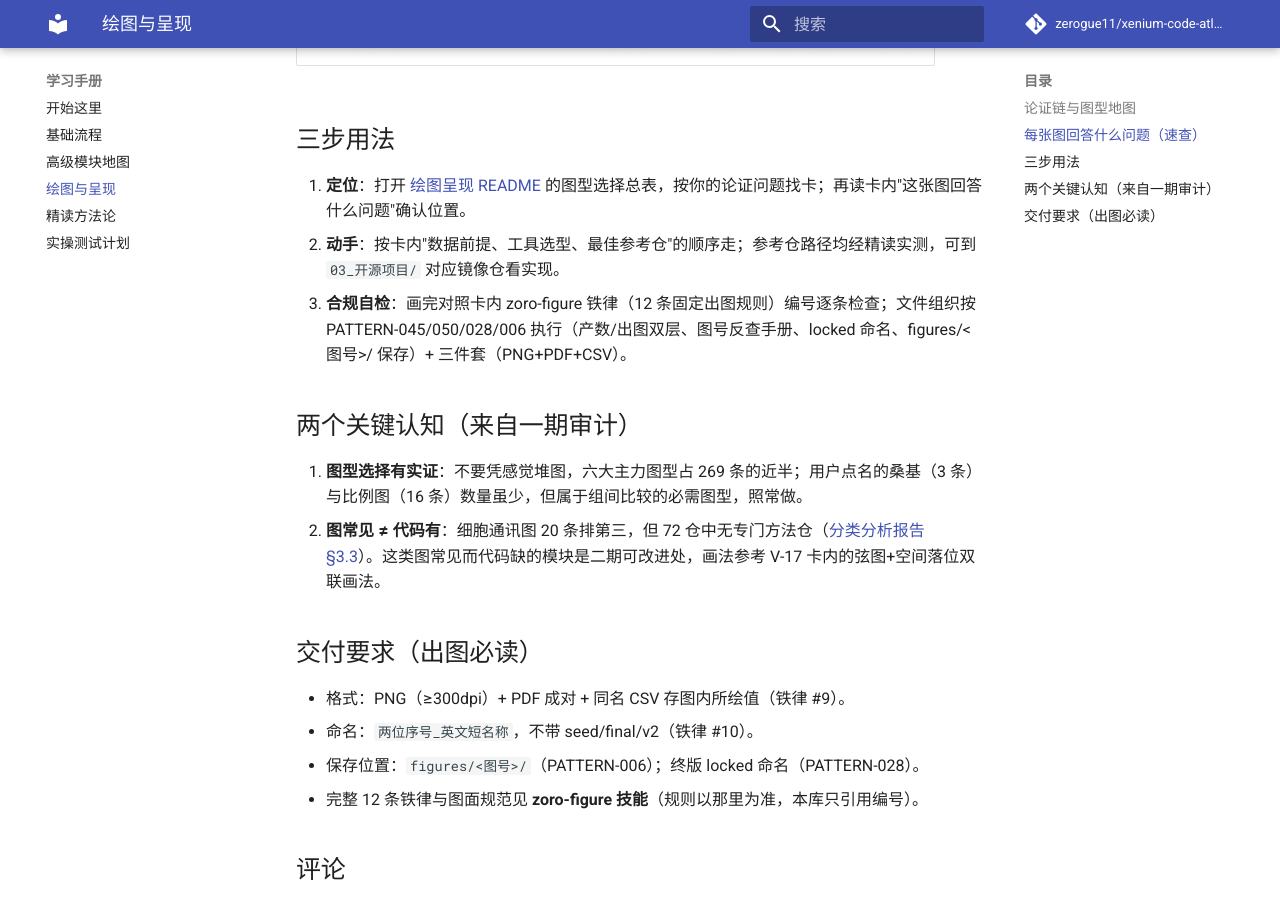
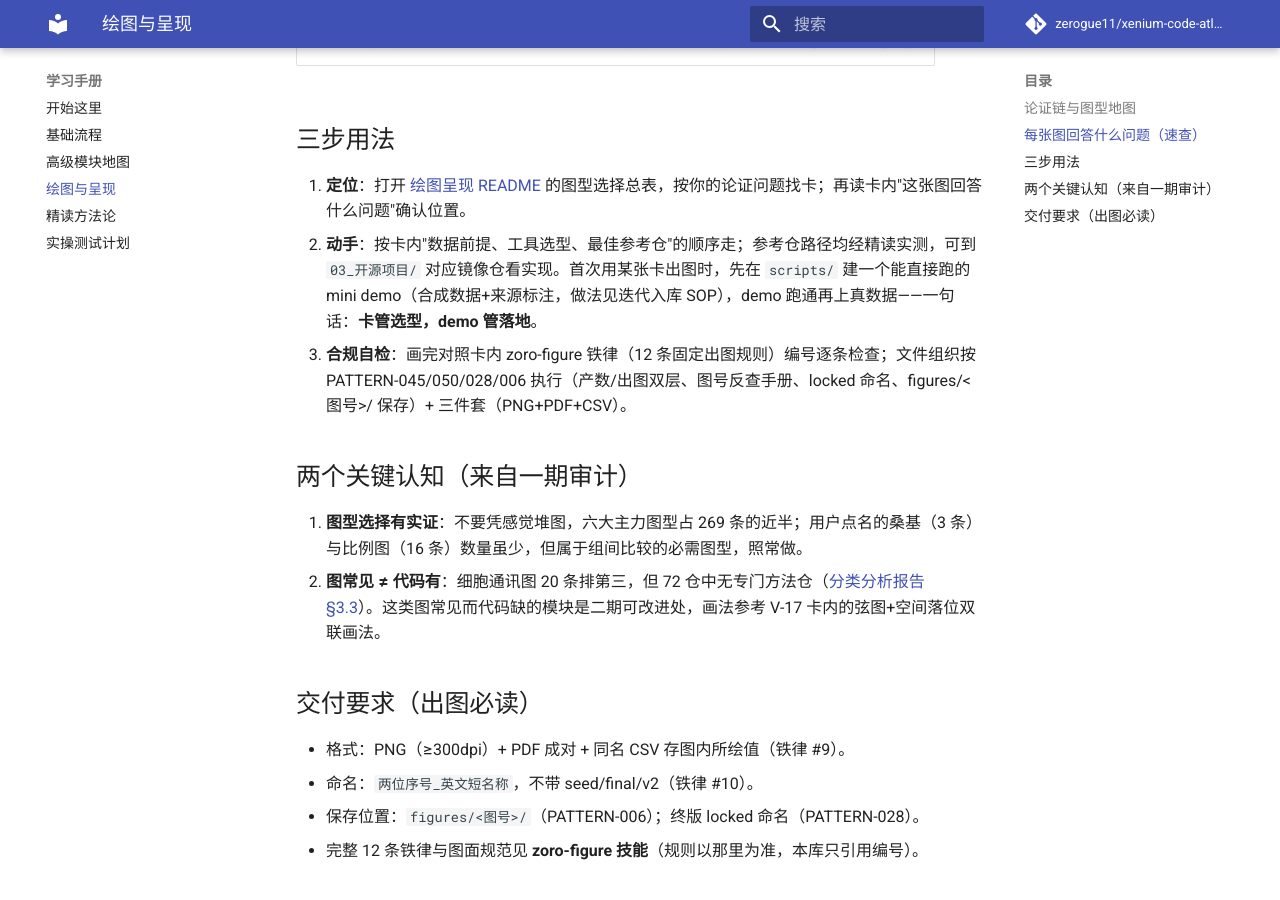
Before and after one commit to zerogue11/xenium-code-atlas, an MkDocs documentation site: the page built from docs/07-绘图与呈现.md, in a window 1280 px wide and 900 px high, scrolled down 962 px. Built offline with MkDocs 1.6.1 and Material for MkDocs 9.7.7, drawn with Linux system fonts in a browser that asks for light colours; comment, search, counter and statistics services are not loaded.

Commit message:
docs: 图型卡用法定版——卡管选型、demo 管落地
- SOP 新节: 首次用卡出图时在 scripts/ 建可跑 mini demo(合成数据+Bizard五段式+来源标注),跑通再上真数据
- docs/07 三步用法第2步同步; ITERATION_LOG 记录决策
- 用户 2026-09-27 侧聊拍板

```diff
--- a/docs/07-绘图与呈现.md
+++ b/docs/07-绘图与呈现.md
@@ -31,7 +31,7 @@ flowchart LR
 ## 三步用法
 
 1. **定位**：打开 [绘图呈现 README](02_工作流开发/绘图呈现/README.md) 的图型选择总表，按你的论证问题找卡；再读卡内"这张图回答什么问题"确认位置。
-2. **动手**：按卡内"数据前提、工具选型、最佳参考仓"的顺序走；参考仓路径均经精读实测，可到 `03_开源项目/` 对应镜像仓看实现。
+2. **动手**：按卡内"数据前提、工具选型、最佳参考仓"的顺序走；参考仓路径均经精读实测，可到 `03_开源项目/` 对应镜像仓看实现。首次用某张卡出图时，先在 `scripts/` 建一个能直接跑的 mini demo（合成数据+来源标注，做法见迭代入库 SOP），demo 跑通再上真数据——一句话：**卡管选型，demo 管落地**。
 3. **合规自检**：画完对照卡内 zoro-figure 铁律（12 条固定出图规则）编号逐条检查；文件组织按 PATTERN-045/050/028/006 执行（产数/出图双层、图号反查手册、locked 命名、figures/<图号>/ 保存）+ 三件套（PNG+PDF+CSV）。
 
 ## 两个关键认知（来自一期审计）
```
Also changed, not shown: 01_资料库/迭代入库SOP.md (+7 -0 lines), ITERATION_LOG.md (+6 -0 lines).
